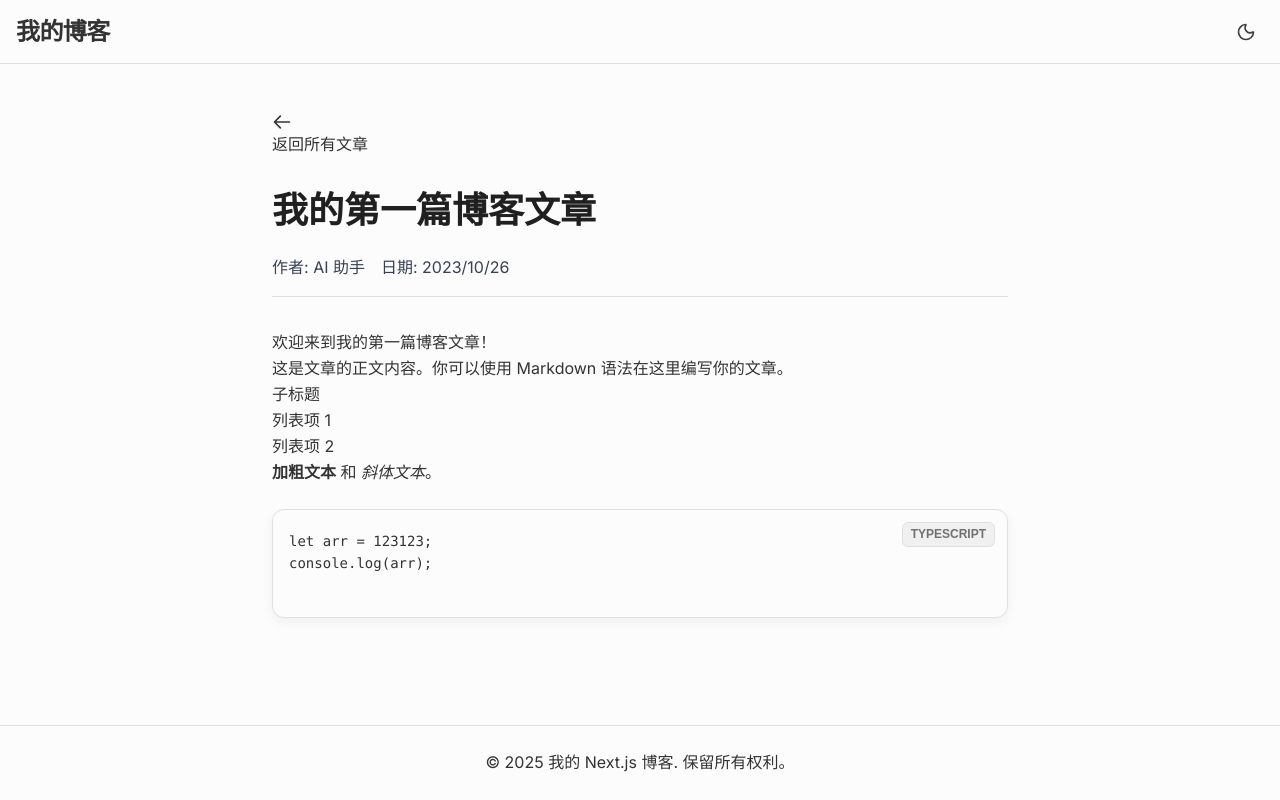
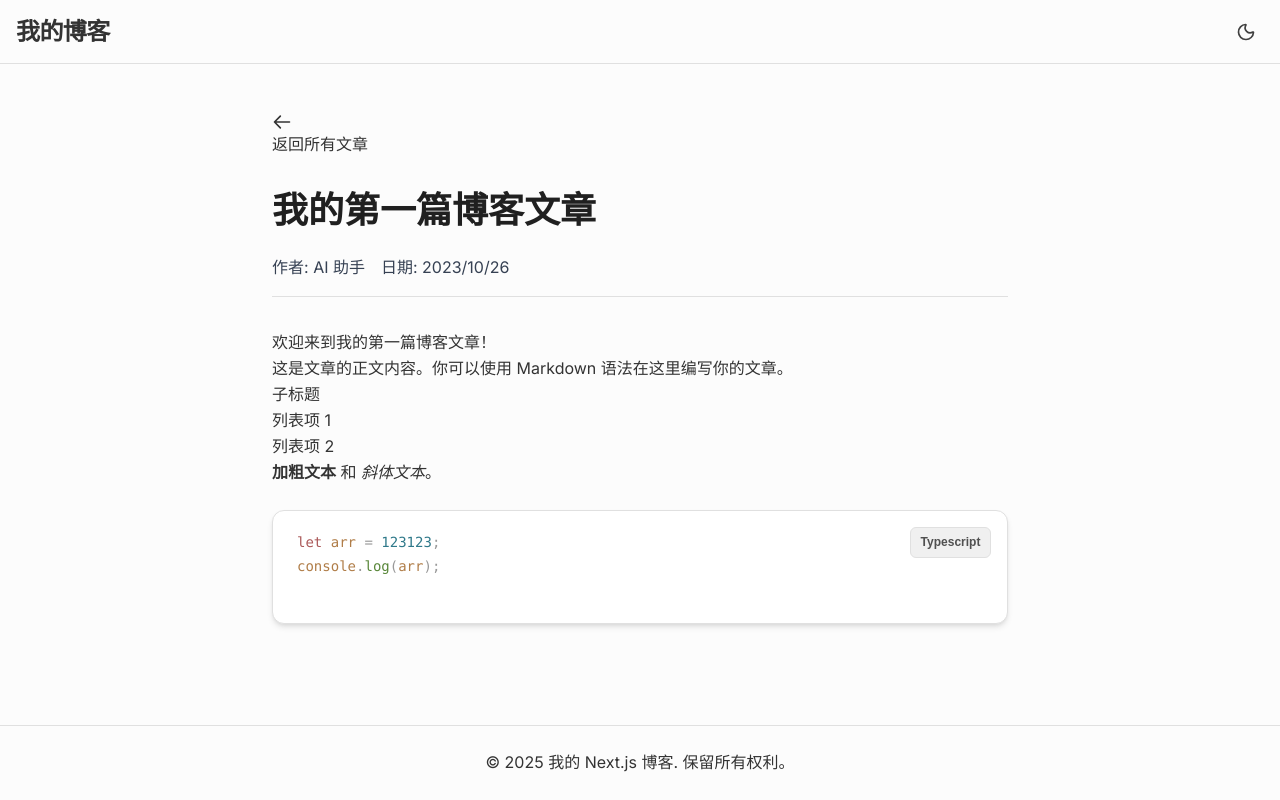
Before and after one commit to kittors/my-nextjs-blog, a Next.js app: page /blog/first-post in a window 1280 px wide. Built offline with nearby package versions, Linux system fonts and the light colour scheme.

Commit message:
修正代码块样式和复制按钮逻辑以匹配 rehype-pretty-code 更新；优化样式和交互体验。

```diff
--- a/src/app/globals.css
+++ b/src/app/globals.css
@@ -59,59 +59,94 @@ html.dark {
 }
 
 /*
-   代码块美化样式
-   修正：选择器已更新为 figure[data-rehype-pretty-code-figure]
+   ==========================================================================
+   代码块美化样式 (rehype-pretty-code)
+   ==========================================================================
 */
 
 /* 1. 代码块容器卡片样式 */
 .prose figure[data-rehype-pretty-code-figure] {
   position: relative;
-  margin: 1.5rem 0;
-  border-radius: 0.75rem;
+  margin: 1.6em 0; /* 增加外边距 */
+  border-radius: 0.75rem; /* 12px */
   border: 1px solid var(--color-neutral-200);
   overflow: hidden;
-  box-shadow: 0 4px 12px rgba(0, 0, 0, 0.05);
+  /* rehype-pretty-code 会注入 --shiki-light-bg 和 --shiki-dark-bg 变量到 <pre> 标签。
+     我们在这里使用它们来给整个 <figure> 卡片上色，确保背景色一致。 */
+  background-color: var(--shiki-light-bg, #ffffff);
+  box-shadow: 0 4px 6px -1px rgb(0 0 0 / 0.1), 0 2px 4px -2px rgb(0 0 0 / 0.1);
+  transition: border-color 0.3s, background-color 0.3s;
 }
 
-/* 2. <pre> 标签重置和背景色 */
-/* rehype-pretty-code 会将主题的背景色作为内联样式应用到 <pre> 标签上 */
+html.dark .prose figure[data-rehype-pretty-code-figure] {
+  border-color: var(--color-neutral-800);
+  background-color: var(--shiki-dark-bg, #121212);
+}
+
+
+/* 2. <pre> 标签重置和样式 */
 .prose figure[data-rehype-pretty-code-figure] > pre {
-  padding: 1.25rem 1rem;
+  padding: 1.25rem 1.5rem; /* 增加左右内边距 */
   margin: 0 !important;
   overflow-x: auto;
   font-family: 'Fira Code', 'JetBrains Mono', monospace;
-  font-size: 14px;
-  line-height: 1.6;
+  font-size: 0.875rem; /* 14px */
+  line-height: 1.7; /* 增加行高以提高可读性 */
+  /* 背景色现在由父级 <figure> 控制，这里设为透明以避免覆盖 */
+  background-color: transparent;
 }
 
-/* 3. 语言标签 */
+/*
+   3. 核心高亮逻辑：应用 Shiki 生成的颜色变量
+   ==========================================================================
+   这是解决“无高亮”问题的关键。
+   rehype-pretty-code 会为每个 token (span) 添加内联的 CSS 变量，
+   如 style="--shiki-light: #xxxxxx; --shiki-dark: #yyyyyy"。
+   我们需要用这些变量来设置实际的颜色。
+*/
+.prose figure[data-rehype-pretty-code-figure] code span {
+  color: var(--shiki-light);
+  font-style: var(--shiki-light-font-style);
+  font-weight: var(--shiki-light-font-weight);
+}
+
+html.dark .prose figure[data-rehype-pretty-code-figure] code span {
+  color: var(--shiki-dark);
+  font-style: var(--shiki-dark-font-style);
+  font-weight: var(--shiki-dark-font-weight);
+}
+
+/* 4. 语言标签优化 */
 .prose figure[data-rehype-pretty-code-figure] > pre[data-language]::after {
   content: attr(data-language);
   position: absolute;
-  top: 0.75rem;
-  right: 0.75rem;
-  padding: 0.125rem 0.5rem;
+  top: 1rem; /* 调整位置 */
+  right: 1rem; /* 调整位置 */
+  padding: 0.25rem 0.6rem; /* 调整内边距 */
   font-family: sans-serif;
-  font-size: 0.75rem;
+  font-size: 0.75rem; /* 12px */
   font-weight: 600;
-  text-transform: uppercase;
-  color: var(--color-neutral-500);
+  /* 核心修正：使用 capitalize 使首字母大写，而不是全部大写 */
+  text-transform: capitalize;
+  color: var(--color-neutral-600);
   background-color: var(--color-neutral-100);
   border: 1px solid var(--color-neutral-200);
-  border-radius: 0.375rem;
+  border-radius: 0.375rem; /* 6px */
   z-index: 10;
-}
-html.dark .prose figure[data-rehype-pretty-code-figure] > pre[data-language]::after {
-  color: var(--color-neutral-400);
-  background-color: var(--color-neutral-700);
-  border-color: var(--color-neutral-600);
+  transition: color 0.3s, background-color 0.3s, border-color 0.3s;
 }
 
-/* 4. 复制按钮 */
+html.dark .prose figure[data-rehype-pretty-code-figure] > pre[data-language]::after {
+  color: var(--color-neutral-300);
+  background-color: var(--color-neutral-800);
+  border-color: var(--color-neutral-700);
+}
+
+/* 5. 复制按钮 (位置微调以适应新布局) */
 .copy-button {
   position: absolute;
-  top: 0.5rem;
-  left: 0.5rem;
+  top: 0.75rem;
+  left: 1rem;
   z-index: 20;
   display: inline-flex;
   align-items: center;
@@ -125,7 +160,7 @@ html.dark .prose figure[data-rehype-pretty-code-figure] > pre[data-language]::af
   color: var(--color-neutral-500);
   cursor: pointer;
   opacity: 0;
-  transition: opacity 0.2s ease;
+  transition: opacity 0.2s, background-color 0.2s;
 }
 
 /* 鼠标悬停在代码块上时显示按钮 */
@@ -147,9 +182,6 @@ html.dark .copy-button:hover {
 /* 复制成功后的状态切换 */
 .copy-button[data-copied='true'] .copy-icon { display: none; }
 .copy-button:not([data-copied='true']) .check-icon { display: none; }
-
-
-
 
 /* 全局自定义样式，这些将覆盖 Tailwind 的默认设置或添加额外规则 */
 body {
--- a/src/components/templates/BlogPostContent.tsx
+++ b/src/components/templates/BlogPostContent.tsx
@@ -29,21 +29,25 @@ const BlogPostContent: React.FC<BlogPostContentProps> = ({ post }) => {
   useEffect(() => {
     if (!articleContentRef.current) return;
 
-    // 查找所有由 rehype-pretty-code 生成的代码块容器
-    const codeContainers = articleContentRef.current.querySelectorAll('div[data-rehype-pretty-code-fragment]');
+    // 核心修正：更新选择器以匹配 rehype-pretty-code 的最新输出。
+    // 库现在生成 <figure data-rehype-pretty-code-figure> 作为代码块的顶层容器。
+    // 旧的选择器 div[data-rehype-pretty-code-fragment] 不再有效。
+    // 确保 JavaScript 逻辑与 HTML 结构和 CSS 样式（如 globals.css 中所定义）保持同步至关重要。
+    const codeFigures = articleContentRef.current.querySelectorAll('figure[data-rehype-pretty-code-figure]');
 
-    codeContainers.forEach(container => {
-      // 防止重复添加按钮
-      if (container.querySelector('.copy-button')) {
+    codeFigures.forEach(figure => {
+      // 防止因 React 重渲染等原因重复添加按钮
+      if (figure.querySelector('.copy-button')) {
         return;
       }
 
-      const codeElement = container.querySelector('code');
+      // 从 <pre> 元素中找到 <code> 元素
+      const codeElement = figure.querySelector('code');
       if (!codeElement) return;
 
       // 创建复制按钮
       const button = document.createElement('button');
-      button.className = 'copy-button';
+      button.className = 'copy-button'; // 这个 class 对应 globals.css 中的样式
       button.ariaLabel = '复制代码';
 
       // 定义 SVG 图标
@@ -56,9 +60,9 @@ const BlogPostContent: React.FC<BlogPostContentProps> = ({ post }) => {
         try {
           await navigator.clipboard.writeText(codeElement.innerText);
           showToast('代码已复制到剪贴板！', 2000);
-          button.dataset.copied = 'true';
+          button.dataset.copied = 'true'; // 触发 CSS 状态切换
           setTimeout(() => {
-            delete button.dataset.copied;
+            delete button.dataset.copied; // 2秒后恢复状态
           }, 2000);
         } catch (err) {
           console.error('无法复制代码: ', err);
@@ -66,10 +70,11 @@ const BlogPostContent: React.FC<BlogPostContentProps> = ({ post }) => {
         }
       });
 
-      // 将按钮添加到容器中
-      container.appendChild(button);
+      // 将按钮直接添加到 figure 容器中
+      // CSS 已经处理了它的绝对定位
+      figure.appendChild(button);
     });
-  }, [showToast]);
+  }, [showToast, post.contentHtml]); // 依赖 contentHtml，确保内容变化时重新执行
 
   return (
     <article className="container mx-auto px-4 py-12 max-w-3xl">
```
Also changed, not shown: posts/first-post.md (+1 -1 lines).
